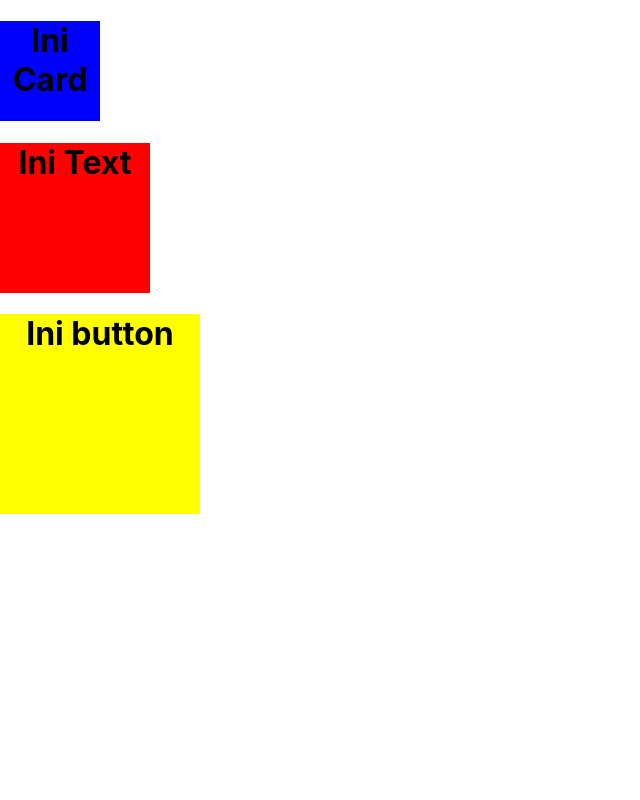
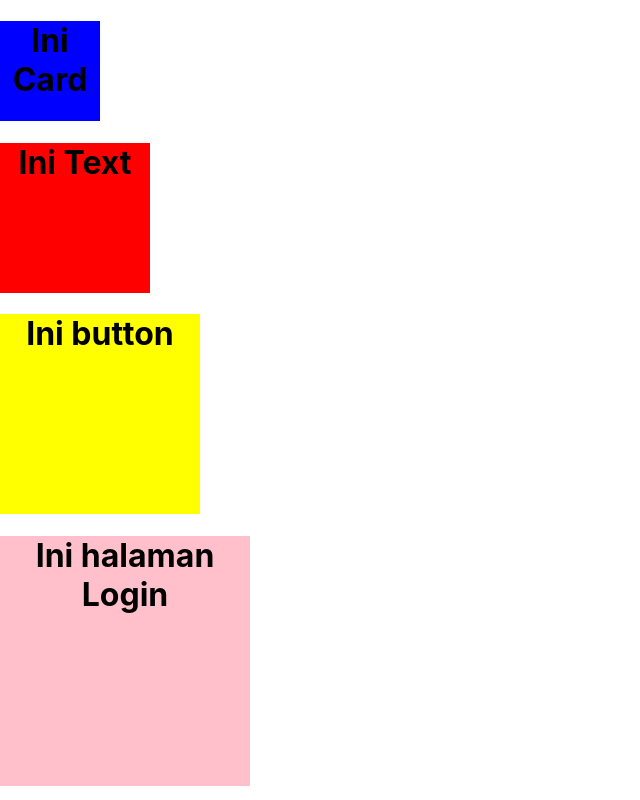
Before and after one commit to ardhisparahita/tugas-react, a React (Create React App) app: page / in a window 1280 px wide. Shown: the whole page, without its empty margins (0-640 px from the left). Built offline with nearby package versions, Linux system fonts and the light colour scheme.

Commit message:
create pages login

```diff
--- a/src/App.js
+++ b/src/App.js
@@ -2,6 +2,7 @@ import './App.css';
 import Card from './Components/Card/Card';
 import Text from './Components/Text/Text';
 import Button from './Components/Button/Button';
+import Login from './Pages/Login/Login';
 
 function App() {
   return (
@@ -9,6 +10,7 @@ function App() {
       <Card/>
       <Text/>
       <Button/>
+      <Login/>
     </div>
   );
 }
--- /dev/null
+++ b/src/Pages/Login/Login.jsx
@@ -0,0 +1,13 @@
+import styles from "./Login.module.css"
+
+const Login = () => {
+    return (
+        <>
+            <div className={styles.login}>
+                <h1>Ini halaman Login</h1>
+            </div>
+        </>
+    )
+}
+
+export default Login
--- /dev/null
+++ b/src/Pages/Login/Login.module.css
@@ -0,0 +1,5 @@
+.login {
+    width: 250px;
+    height: 250px;
+    background-color: pink
+}
```
